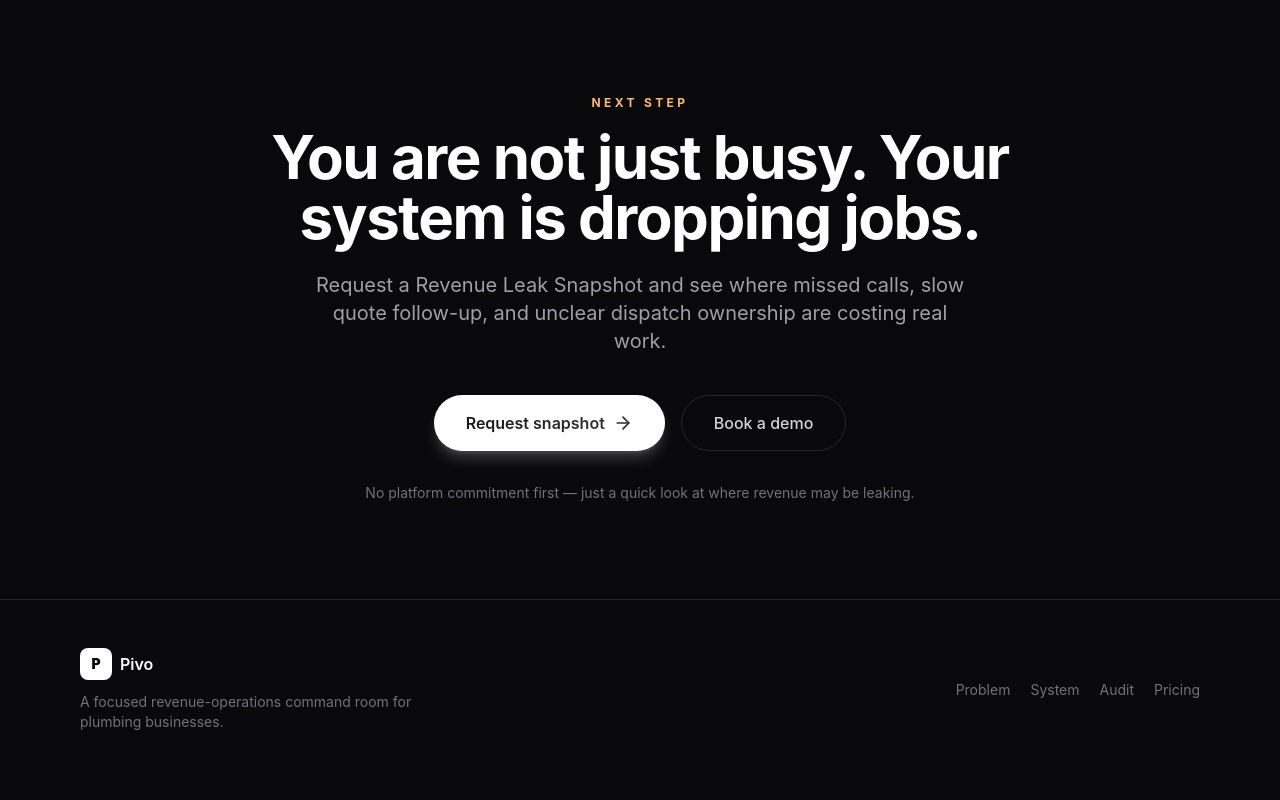
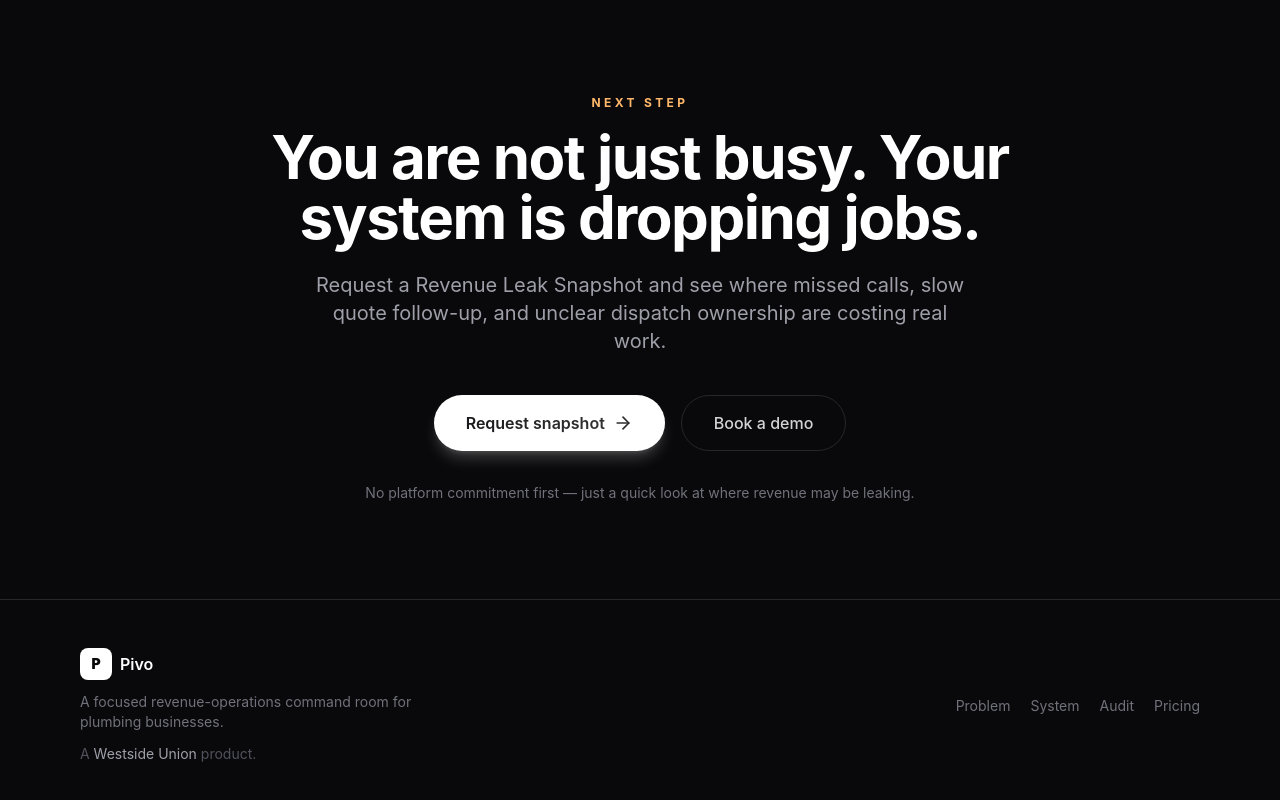
Before and after one commit to WestsideUnion/pivo-landing, a Next.js app: page / in a window 1280 px wide. Shown: the part 4209-5009 px from the top of the page. Built offline with nearby package versions, Linux system fonts and the light colour scheme.

Commit message:
Add Westside Union footer attribution

```diff
--- a/components/footer.tsx
+++ b/components/footer.tsx
@@ -1,3 +1,3 @@
 export function Footer() {
-  return <footer className="border-t border-zinc-800 bg-zinc-950"><div className="mx-auto flex max-w-6xl flex-col gap-8 px-4 py-12 sm:flex-row sm:items-center sm:justify-between"><div><a href="#hero" className="mb-3 flex items-center gap-2"><span className="grid h-8 w-8 place-items-center rounded-lg bg-white text-sm font-black text-zinc-950">P</span><span className="font-semibold text-white">Pivo</span></a><p className="max-w-sm text-sm text-zinc-500">A focused revenue-operations command room for plumbing businesses.</p></div><div className="flex flex-wrap gap-5 text-sm text-zinc-500"><a href="#problem" className="hover:text-white">Problem</a><a href="#system" className="hover:text-white">System</a><a href="#audit" className="hover:text-white">Audit</a><a href="#pricing" className="hover:text-white">Pricing</a></div></div></footer>
+  return <footer className="border-t border-zinc-800 bg-zinc-950"><div className="mx-auto flex max-w-6xl flex-col gap-8 px-4 py-12 sm:flex-row sm:items-center sm:justify-between"><div><a href="#hero" className="mb-3 flex items-center gap-2"><span className="grid h-8 w-8 place-items-center rounded-lg bg-white text-sm font-black text-zinc-950">P</span><span className="font-semibold text-white">Pivo</span></a><p className="max-w-sm text-sm text-zinc-500">A focused revenue-operations command room for plumbing businesses.</p><p className="mt-3 text-sm text-zinc-600">A <a href="https://www.westside-union.com" className="text-zinc-400 underline-offset-4 hover:text-white hover:underline">Westside Union</a> product.</p></div><div className="flex flex-wrap gap-5 text-sm text-zinc-500"><a href="#problem" className="hover:text-white">Problem</a><a href="#system" className="hover:text-white">System</a><a href="#audit" className="hover:text-white">Audit</a><a href="#pricing" className="hover:text-white">Pricing</a></div></div></footer>
 }
```
Also changed, not shown: 1 other file (tests, documents, lock files or other folders).
